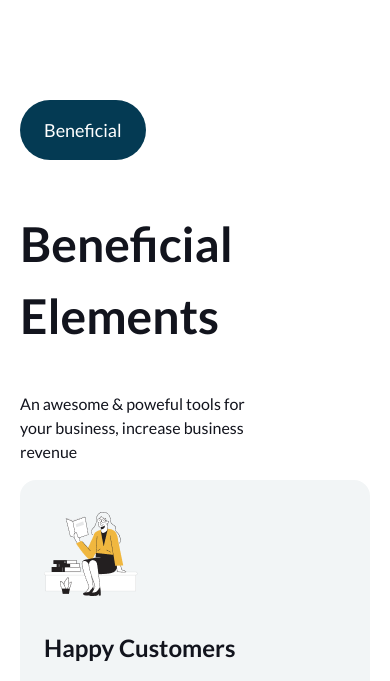
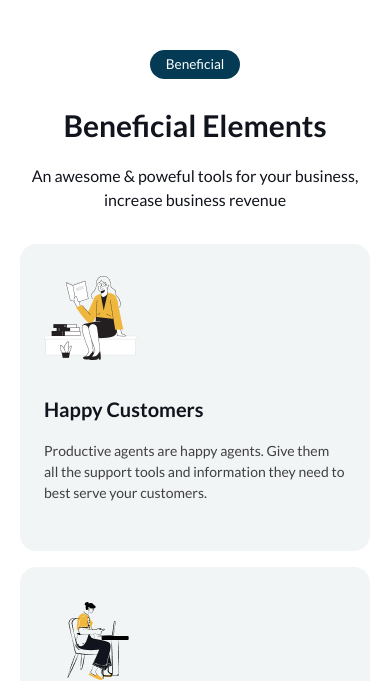
Before and after one commit to jansohan/trustco, a plain HTML site: page index.html in a window 390 px wide. Shown: the part 1544-2225 px from the top of the page. Drawn offline with Linux system fonts and the light colour scheme.

Commit message:
[#TR-12]: Benefits Section responsive

```diff
--- a/css/style.css
+++ b/css/style.css
@@ -612,11 +612,6 @@ img {
   font-size: var(--font-size-base-paragraph);
 }
 
-.width-medium {
-  width: 18rem;
-  margin-right: 2rem;
-}
-
 /* //end utility styles */
 
 .hero-inner h1 {
@@ -729,6 +724,11 @@ img {
   .site-header {
     background-color: var(--color-bg-base);
   }
+
+  .width-medium {
+    width: 18rem;
+    margin-right: 2rem;
+  }
 }
 
 @media screen and (max-width: 767px) {
@@ -777,4 +777,36 @@ img {
     width: 2.199rem;
     height: 2.199rem;
   }
+
+  #benefits {
+    padding: 3.125rem 0;
+  }
+
+  .benefit-header {
+    text-align: var(--content-center);
+    padding-bottom: 1rem;
+  }
+
+  .benefit-header h2 {
+    font-size: 1.875rem;
+    margin-bottom: 0;
+  }
+
+  .benefit-header .button {
+    --font-size-base-button: .85rem;
+    --button-base: 0.25rem 1rem;
+    margin-bottom: 1.5rem;
+  }
+
+  #benefits .heading-medium {
+    font-size: 1.25rem;
+  }
+
+  #benefits .paragraph-medium {
+    font-size: 0.875rem;
+  }
+
+  .cards > div {
+    margin-bottom: 1rem;
+  }
 }
--- a/index.html
+++ b/index.html
@@ -210,7 +210,7 @@
       <section id="benefits">
         <div class="container">
           <div class="row align-items-center">
-            <div class="col-lg-3 width-medium">
+            <div class="col-lg-3 width-medium benefit-header">
               <a class="button shadow-none mb-3" href="#">Beneficial</a>
               <h2 class="fw-700">Beneficial Elements</h2>
               <p>
@@ -219,7 +219,7 @@
               </p>
             </div>
             <div class="col-lg-9">
-              <div class="row">
+              <div class="row cards">
                 <div class="col-lg-4">
                   <div class="p-medium bg-light radius-base">
                     <img
```
